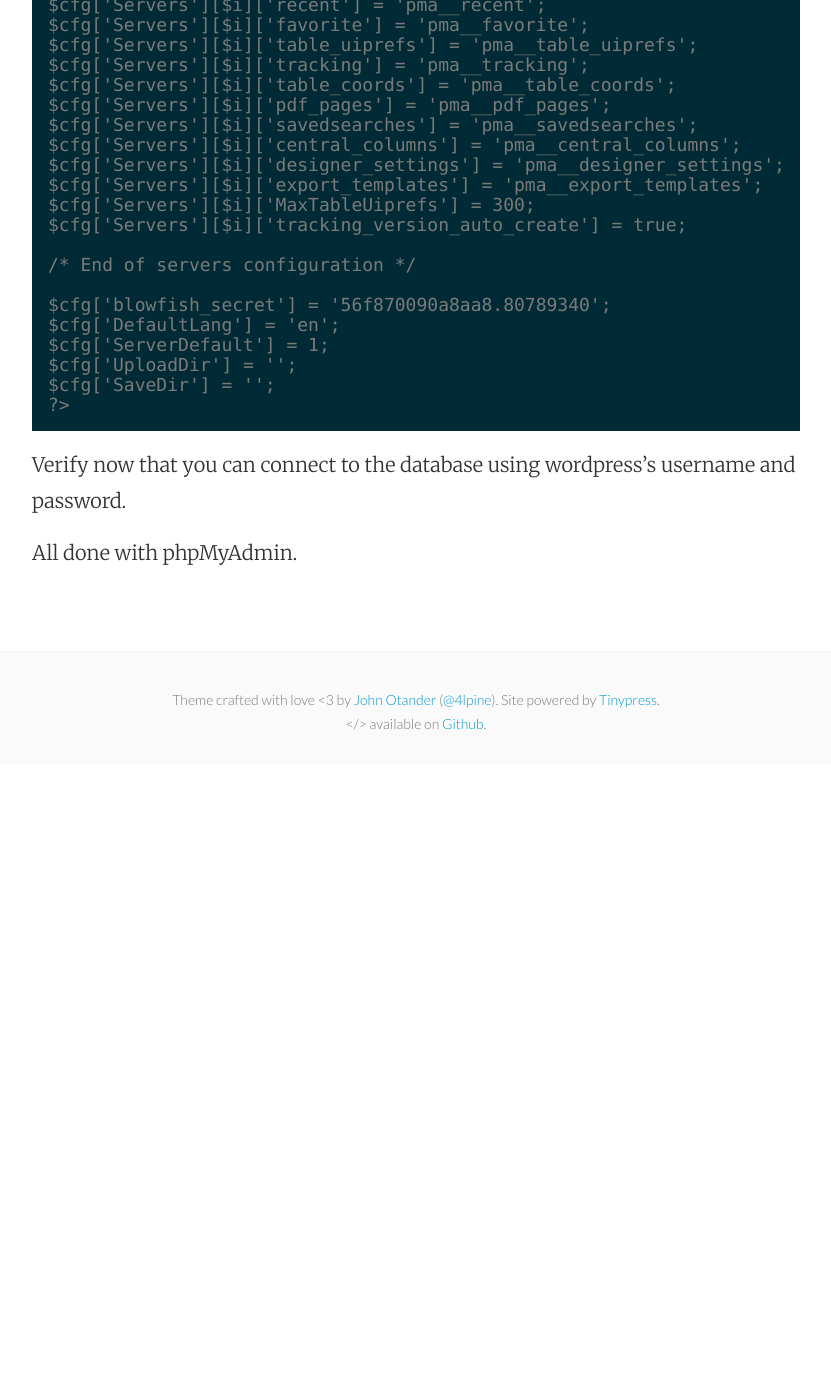
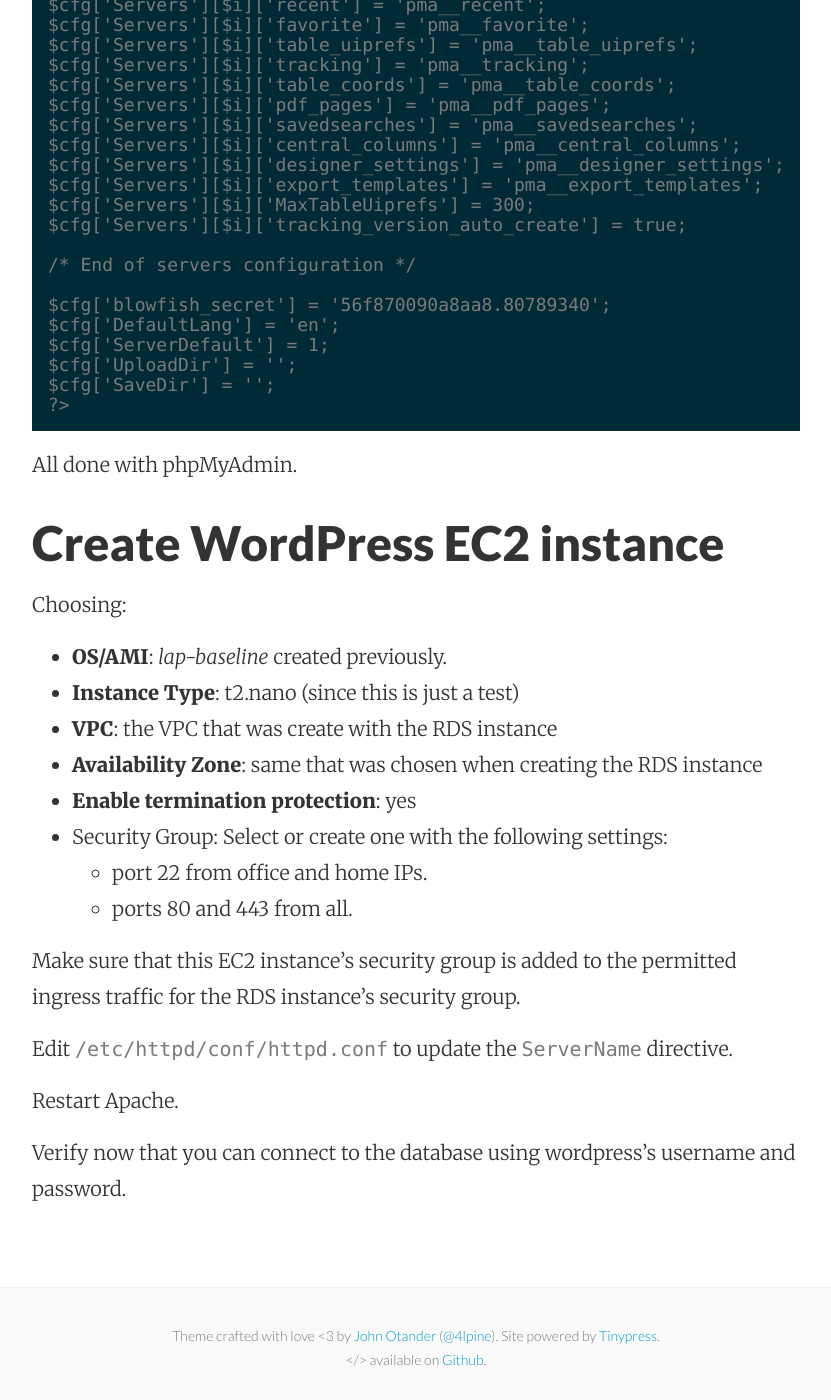
Before and after one commit to mattymaloney/mattymaloney.github.io, a Jekyll site: the page built from _posts/2016-03-28-apache-php-wordpress-phpmyadmin-aws-vpc-ec2-linux-rds-mariadb.md, in a window 1280 px wide and 1400 px high, scrolled down 17569 px. Shown: the whole window, without its empty margins (224-1055 px from the left). Built offline with Jekyll 4.4.1, drawn with Linux system fonts in a browser that asks for light colours; before the commit the page ends 18333 px from its top, so only the background shows below that.

Commit message:
Created 2016-03-28-apache-php-wordpress-phpmyadmin-aws-vpc-ec2-linux-rds-mariadb.md

````diff
--- a/_posts/2016-03-28-apache-php-wordpress-phpmyadmin-aws-vpc-ec2-linux-rds-mariadb.md
+++ b/_posts/2016-03-28-apache-php-wordpress-phpmyadmin-aws-vpc-ec2-linux-rds-mariadb.md
@@ -648,6 +648,27 @@
 ?>
 ```
 
+All done with phpMyAdmin.
+
+
+## Create WordPress EC2 instance
+
+Choosing:
+
+- **OS/AMI**: _lap-baseline_ created previously.
+- **Instance Type**: t2.nano (since this is just a test)
+- **VPC**: the VPC that was create with the RDS instance
+- **Availability Zone**: same that was chosen when creating the RDS instance
+- **Enable termination protection**: yes
+- Security Group: Select or create one with the following settings:
+	- port 22 from office and home IPs.
+    - ports 80 and 443 from all.
+
+Make sure that this EC2 instance's security group is added to the permitted ingress traffic for the RDS instance's security group.
+
+Edit `/etc/httpd/conf/httpd.conf` to update the `ServerName` directive.
+
+Restart Apache.
+
+
 Verify now that you can connect to the database using wordpress's username and password.
-
-All done with phpMyAdmin.
````
